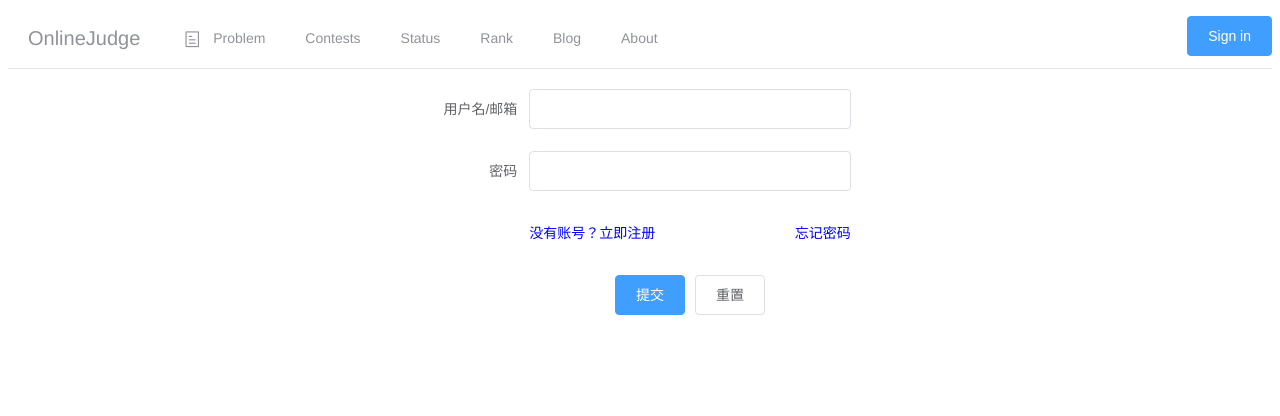
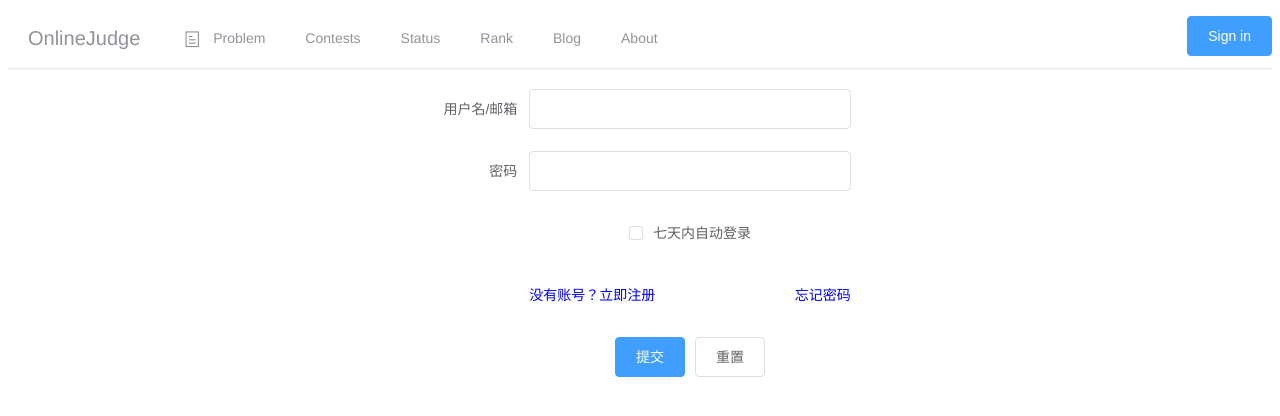
Before and after one commit to SergeyCao/onlineJudgeFront, a Vue app: page /user/signin in a window 1280 px wide. Shown: the top 416 px of the page. Built offline with nearby package versions, Linux system fonts and the light colour scheme.

Commit message:
add remember code

```diff
--- a/src/components/user/SignIn.vue
+++ b/src/components/user/SignIn.vue
@@ -7,6 +7,9 @@
         </el-form-item>
         <el-form-item label="密码" prop="password">
           <el-input type="password" v-model="account.password" auto-complete="off"></el-input>
+        </el-form-item>
+        <el-form-item>
+          <el-checkbox v-model="account.isRemember">七天内自动登录</el-checkbox>
         </el-form-item>
         <el-form-item>
           <span style="float: left">
@@ -50,7 +53,7 @@ export default {
       account: {
         username: '',
         password: '',
-        isRemember: true
+        isRemember: false
       },
       rule: {
         username: [
```
